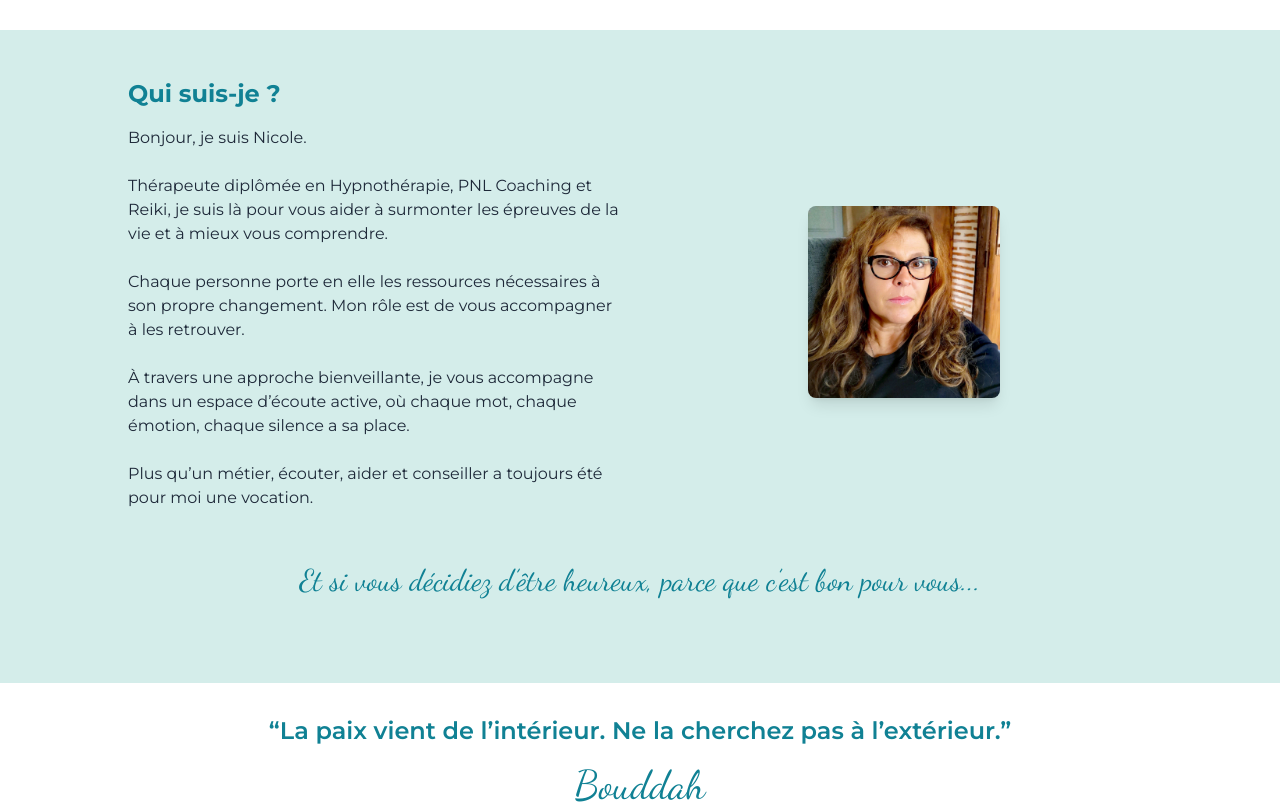
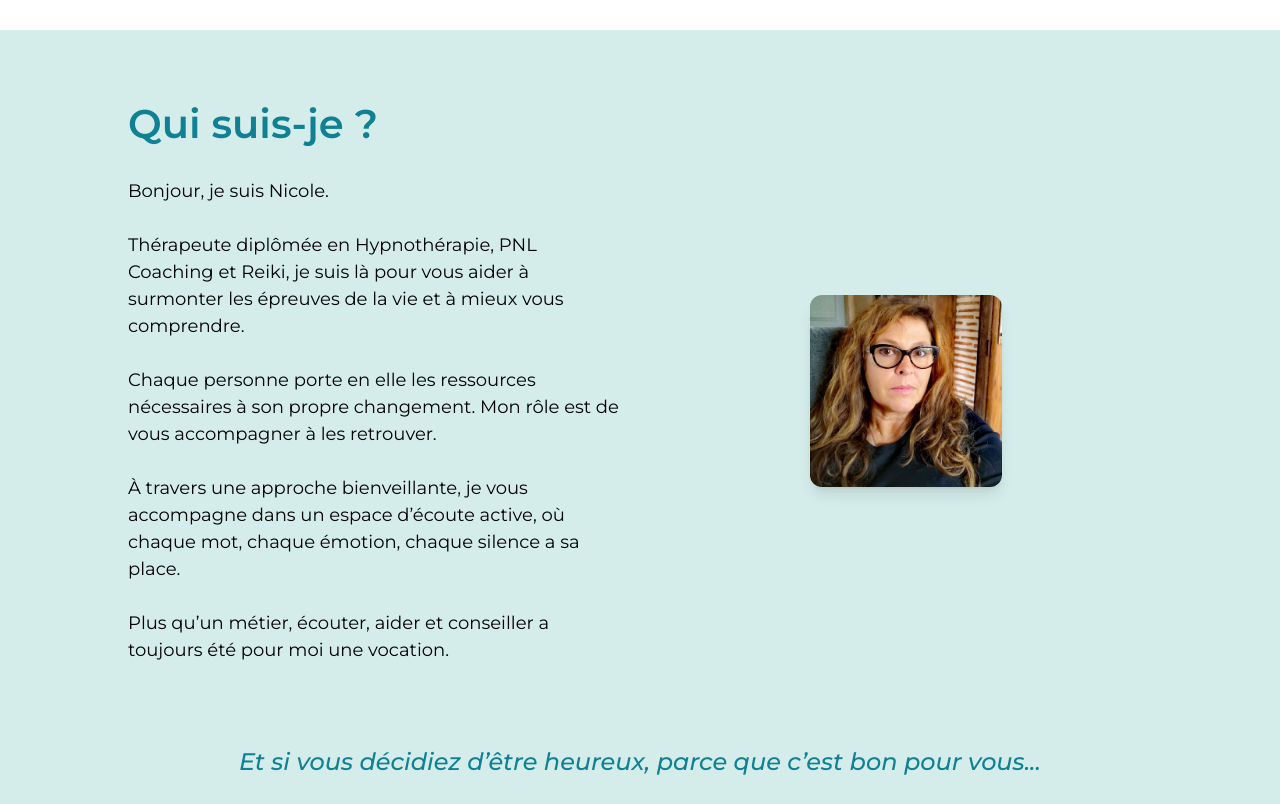
Before and after one commit to barry-black/nicole-pages-website, a Next.js app: page / in a window 1280 px wide. Shown: the part 884-1688 px from the top of the page. Built offline with nearby package versions, Linux system fonts and the light colour scheme.

Commit message:
1st proposition for Presentation

```diff
--- a/package.json
+++ b/package.json
@@ -12,16 +12,12 @@
     "@heroicons/react": "^2.2.0",
     "clsx": "^2.1.1",
     "firebase": "^11.3.1",
-    "firebase-admin": "^12.0.0",
-    "firebase-functions": "^5.1.1",
     "framer-motion": "^12.16.0",
     "lucide-react": "^0.511.0",
     "masonic": "^4.1.0",
     "next": "^15.3.3",
     "react": "^19.0.0",
-    "react-dom": "^19.0.0",
-    "react-icons": "^5.5.0",
-    "react-masonry-css": "^1.0.16"
+    "react-dom": "^19.0.0"
   },
   "devDependencies": {
     "@eslint/eslintrc": "^3",
--- a/src/pages/main-page.tsx
+++ b/src/pages/main-page.tsx
@@ -2,14 +2,14 @@
 
 /* Public Library */
 import { useRef, useState, useEffect } from "react";
-import Image from "next/image";
 import { useSearchParams } from "next/navigation";
 
 /* Component */
 import { Seo } from "@/ui/components/seo/seo";
+import { Button } from "@/ui/design-system/button/button";
 import { Navigation } from "@/ui/components/navigation/navigation";
 import { Accueil } from "@/ui/components/accueil/accueil";
-import { Button } from "@/ui/design-system/button/button";
+import { WhoIAm } from "@/ui/components/who-i-am/who-i-am";
 import { Soins } from "@/ui/components/soins/soins";
 import { Temoignages } from "@/ui/components/temoignage/temoignage";
 import { Contact } from "@/ui/components/contact/contact";
@@ -70,57 +70,9 @@ export default function MainPage() {
         </section>
 
         {/* Qui suis-je */}
-        <section
-          id="who-i-am"
-          className="bg-[var(--color-pale-blue)] py-12 px-6"
-        >
-          <div className="max-w-5xl mx-auto grid md:grid-cols-2 gap-8 items-center">
-            <div>
-              <h2 className="text-[var(--color-ocean-blue)] text-2xl font-bold mb-4">
-                Qui suis-je ?
-              </h2>
-              <p className="mb-4">
-                Bonjour, je suis Nicole. <br />
-                <br />
-                Thérapeute diplômée en Hypnothérapie, PNL Coaching et Reiki, je
-                suis là pour vous aider à surmonter les épreuves de la vie et à
-                mieux vous comprendre. <br />
-                <br />
-                Chaque personne porte en elle les ressources nécessaires à son
-                propre changement. Mon rôle est de vous accompagner à les
-                retrouver.
-                <br />
-                <br />À travers une approche bienveillante, je vous accompagne
-                dans un espace d’écoute active, où chaque mot, chaque émotion,
-                chaque silence a sa place. <br />
-                <br />
-                Plus qu’un métier, écouter, aider et conseiller a toujours été
-                pour moi une vocation.
-              </p>
-            </div>
-            <div className="flex justify-center">
-              <Image
-                src="/assets/images/photo_nicole.jpg"
-                alt="Portrait Nicole"
-                width={192}
-                height={288}
-                className="rounded-lg shadow-lg w-48 h-auto"
-              />
-            </div>
-          </div>
-          <section
-            className="text-center mx-3 py-8 text-[30px] text-[var(--color-ocean-blue)]"
-            style={{ fontFamily: "var(--font-secondary)" }}
-          >
-            <p>
-              Et si vous décidiez d’être heureux, parce que c’est bon pour
-              vous...
-            </p>
-          </section>
-        </section>
+        <WhoIAm />
 
         {/* Citation */}
-
         <section className="text-center py-8 bg-white">
           <blockquote className="text-2xl font-semibold text-[var(--color-ocean-blue)] mb-2">
             “La paix vient de l’intérieur. Ne la cherchez pas à l’extérieur.”
--- a/src/ui/components/temoignage/temoignage.tsx
+++ b/src/ui/components/temoignage/temoignage.tsx
@@ -1,5 +1,8 @@
+/* Public Library */
 import React, { useEffect, useState } from "react";
 import { Masonry } from "masonic";
+
+/* Component */
 import { Typography } from "@/ui/design-system/typography/typography";
 
 const testimonials = [
--- /dev/null
+++ b/src/ui/components/who-i-am/who-i-am.tsx
@@ -0,0 +1,65 @@
+"use client";
+
+/* Public Library */
+import Image from "next/image";
+
+/* Component */
+import { Typography } from "@/ui/design-system/typography/typography";
+
+export const WhoIAm = () => {
+  return (
+    <section id="who-i-am" className="bg-[var(--color-pale-blue)] py-16 px-6">
+      <div className="max-w-5xl mx-auto grid md:grid-cols-2 gap-10 items-center">
+        <div>
+          <Typography
+            variant="m-40"
+            component="h2"
+            theme="ocean-blue"
+            weight="semibold"
+            className="mb-6"
+          >
+            Qui suis-je ?
+          </Typography>
+
+          <Typography component="p" className="mb-6 leading-relaxed text-[17px]">
+            Bonjour, je suis Nicole.
+            <br />
+            <br />
+            Thérapeute diplômée en Hypnothérapie, PNL Coaching et Reiki, je suis là pour vous aider à surmonter les épreuves de la vie et à mieux vous comprendre.
+            <br />
+            <br />
+            Chaque personne porte en elle les ressources nécessaires à son propre changement. Mon rôle est de vous accompagner à les retrouver.
+            <br />
+            <br />
+            À travers une approche bienveillante, je vous accompagne dans un espace d’écoute active, où chaque mot, chaque émotion, chaque silence a sa place.
+            <br />
+            <br />
+            Plus qu’un métier, écouter, aider et conseiller a toujours été pour moi une vocation.
+          </Typography>
+        </div>
+
+        <div className="flex justify-center">
+          <Image
+            src="/assets/images/photo_nicole.jpg"
+            alt="Portrait Nicole"
+            width={192}
+            height={288}
+            className="rounded-xl shadow-lg w-48 h-auto"
+          />
+        </div>
+      </div>
+
+      <div className="text-center mt-14 px-4">
+        <Typography
+          variant="m-24"
+          theme="ocean-blue"
+          component="p"
+          weight="medium"
+          className="italic"
+        >
+          Et si vous décidiez d’être heureux, parce que c’est bon pour vous...
+        </Typography>
+      </div>
+    </section>
+  );
+};
```
Also changed, not shown: 1 other file (tests, documents, lock files or other folders).
